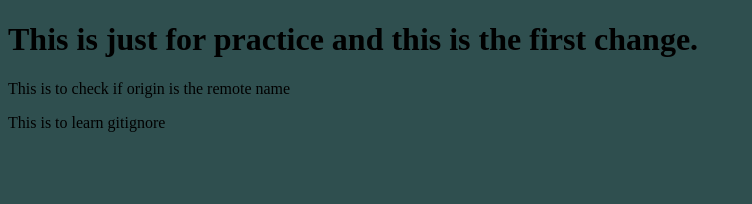
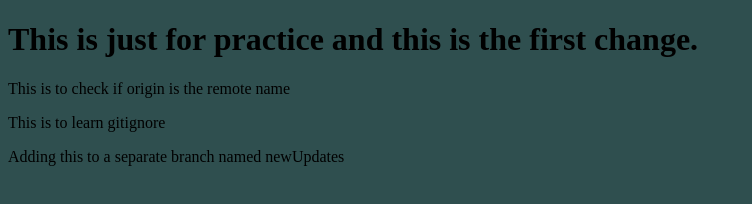
Before and after one commit to praneetk77/GitPrac, a plain HTML site: page index.html in a window 1280 px wide. Shown: the whole page, without its empty margins (0-752 px from the left). Drawn offline with Linux system fonts and the light colour scheme.

Commit message:
Made new updates

```diff
--- a/index.html
+++ b/index.html
@@ -11,6 +11,7 @@
     <h1>This is just for practice and this is the first change.</h1>
     <p>This is to check if origin is the remote name</p>
     <p>This is to learn gitignore</p>
+    <p>Adding this to a separate branch named newUpdates</p>
     <script src="index.js"></script>
   </body>
 </html>
```
